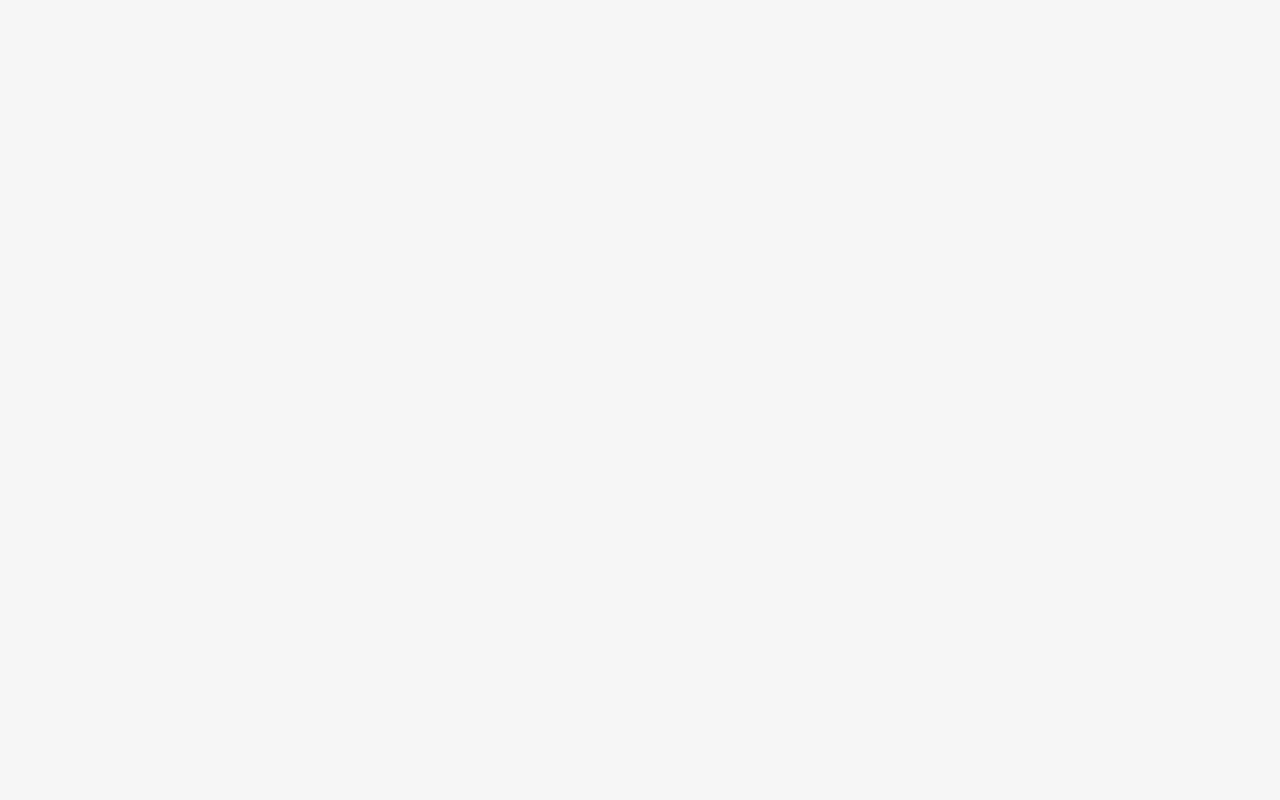
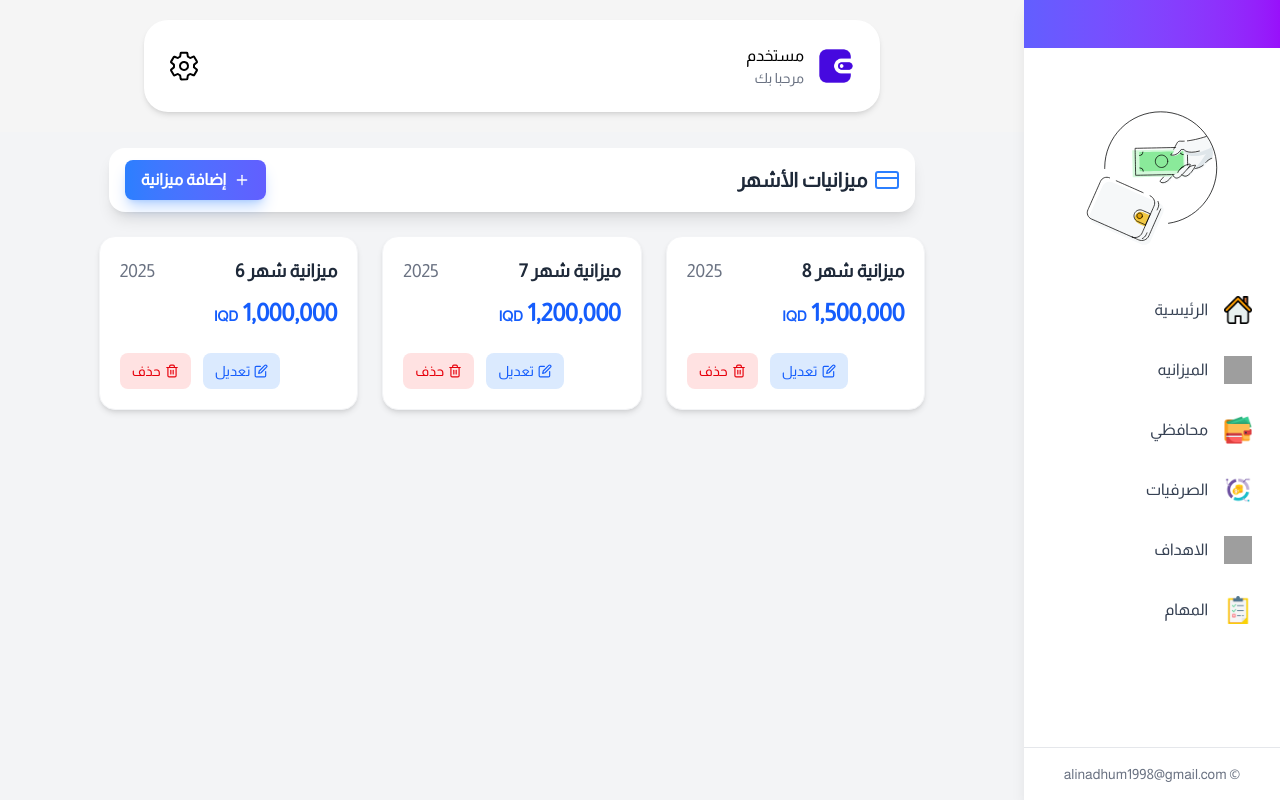
Before and after one commit to ali98nadhum/expense-manager-front, a React (Vite) app: page /budget in a window 1280 px wide. Before the commit this address had no page. Built offline with nearby package versions, Linux system fonts and the light colour scheme; grey boxes are pictures that could not be loaded.

Commit message:
add budgetPage

```diff
--- a/src/App.jsx
+++ b/src/App.jsx
@@ -8,6 +8,7 @@ import LoginPage from "./pages/LoginPage/LoginPage";
 import RegisterPage from "./pages/RegisterPage/RegisterPage";
 import PrivateRoute from "./Components/PrivateRoute/PrivateRoute";
 import PublicRoute from "./Components/PublicRoute/PublicRoute";
+import BudgetPage from "./pages/BudgetPage/BudgetPage";
 
 function App() {
   return (
@@ -17,6 +18,7 @@ function App() {
         <Route path="/" element={<Layout />}>
           <Route index element={<HomePage />} />
           <Route path="/wallet" element={ <WalletPage/> } />
+          <Route path="/budget" element={ <BudgetPage/> } />
             <Route element={<PublicRoute />}>
             <Route path="login" element={<LoginPage />} />
             <Route path="register" element={<RegisterPage />} />
--- a/src/Components/SideBar/SideBar.jsx
+++ b/src/Components/SideBar/SideBar.jsx
@@ -14,7 +14,7 @@ const SideBar = ({isOpen , setIsOpen , }) => {
 
   const menuItems = [
     { name: "الرئيسية", icon: homeIcon , link: "/" },
-    { name: "الميزانيه", icon: budgetIcon },
+    { name: "الميزانيه", icon: budgetIcon  , link: "/budget"},
     { name: "محافظي", icon: walletIcon  , link:"/wallet"},
     { name: "الصرفيات", icon: expensesIcon },
     { name: "الاهداف", icon: goalsIcon},
--- /dev/null
+++ b/src/pages/BudgetPage/BudgetPage.jsx
@@ -0,0 +1,77 @@
+import { FiPlus, FiCreditCard, FiEdit, FiTrash2 } from "react-icons/fi";
+import { useState } from "react";
+import { motion } from "framer-motion";
+
+const BudgetPage = () => {
+  const [isAddOpen, setIsAddOpen] = useState(false);
+
+  // بيانات تجريبية
+  const budgets = [
+    { id: 1, month: 8, year: 2025, amount: 1500000 },
+    { id: 2, month: 7, year: 2025, amount: 1200000 },
+    { id: 3, month: 6, year: 2025, amount: 1000000 },
+  ];
+
+  return (
+    <div className="p-4 space-y-6">
+      {/* ===== Header page ===== */}
+      <div className="header-wallet-page flex items-center justify-center px-3">
+        <div className="flex flex-col sm:flex-row sm:items-center sm:justify-between gap-3 bg-white w-full sm:w-5/6 px-4 py-3 rounded-2xl shadow-lg">
+          <div className="flex items-center gap-2 justify-center sm:justify-start">
+            <FiCreditCard className="text-blue-500 text-2xl" />
+            <h2 className="text-lg sm:text-xl font-bold text-gray-800">
+              ميزانيات الأشهر
+            </h2>
+          </div>
+
+          <button
+            type="button"
+            className="flex items-center justify-center gap-2 px-4 py-2 active:scale-95 transition bg-gradient-to-r from-blue-500 to-indigo-500 rounded-lg text-white shadow-lg shadow-blue-500/30 text-sm sm:text-base font-semibold w-full sm:w-auto"
+            onClick={() => setIsAddOpen(!isAddOpen)}
+          >
+            <FiPlus /> إضافة ميزانية
+          </button>
+        </div>
+      </div>
+
+      {/* ===== Budget Cards ===== */}
+      <div className="grid grid-cols-1 sm:grid-cols-2 lg:grid-cols-3 gap-6 w-full sm:w-5/6 mx-auto">
+        {budgets.map((budget) => (
+          <motion.div
+            key={budget.id}
+            initial={{ x: 100, opacity: 0 }}
+            animate={{ x: 0, opacity: 1 }}
+            transition={{ duration: 0.6, delay:0.6 }}
+            className="bg-white rounded-2xl shadow-md hover:shadow-lg transition p-5 flex flex-col justify-between border border-gray-100"
+          >
+            {/* العنوان */}
+            <div className="flex items-center justify-between">
+              <h3 className="text-lg font-bold text-gray-800">
+                ميزانية شهر {budget.month}
+              </h3>
+              <span className="text-[18px] text-gray-500">{budget.year}</span>
+            </div>
+
+            {/* المبلغ */}
+            <p className="mt-3 text-2xl font-extrabold text-blue-600">
+              {budget.amount.toLocaleString()}{" "}
+              <span className="text-sm">IQD</span>
+            </p>
+
+            {/* أزرار التحكم */}
+            <div className="flex justify-end gap-3 mt-6">
+              <button className="flex items-center gap-1 px-3 py-2 text-sm bg-blue-100 text-blue-600 rounded-lg hover:bg-blue-200">
+                <FiEdit /> تعديل
+              </button>
+              <button className="flex items-center gap-1 px-3 py-2 text-sm bg-red-100 text-red-600 rounded-lg hover:bg-red-200">
+                <FiTrash2 /> حذف
+              </button>
+            </div>
+          </motion.div>
+        ))}
+      </div>
+    </div>
+  );
+};
+
+export default BudgetPage;
```
